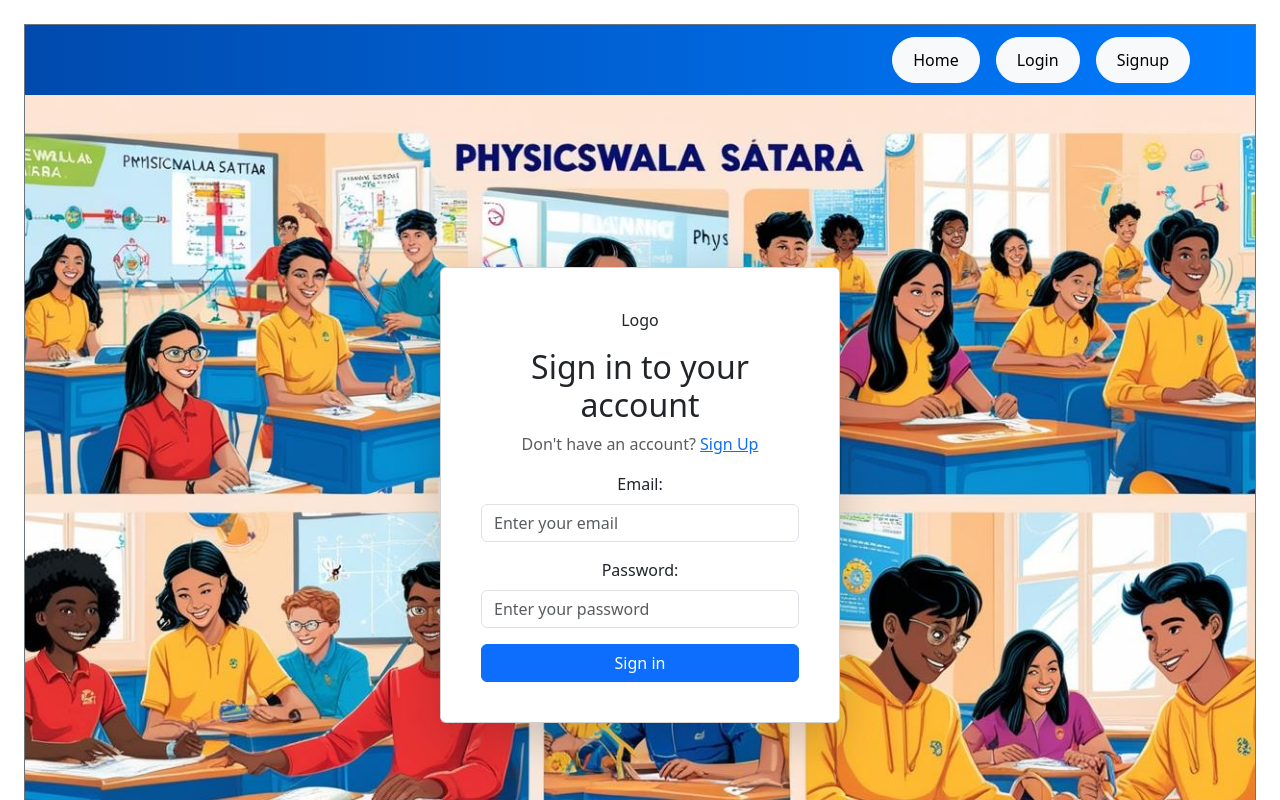
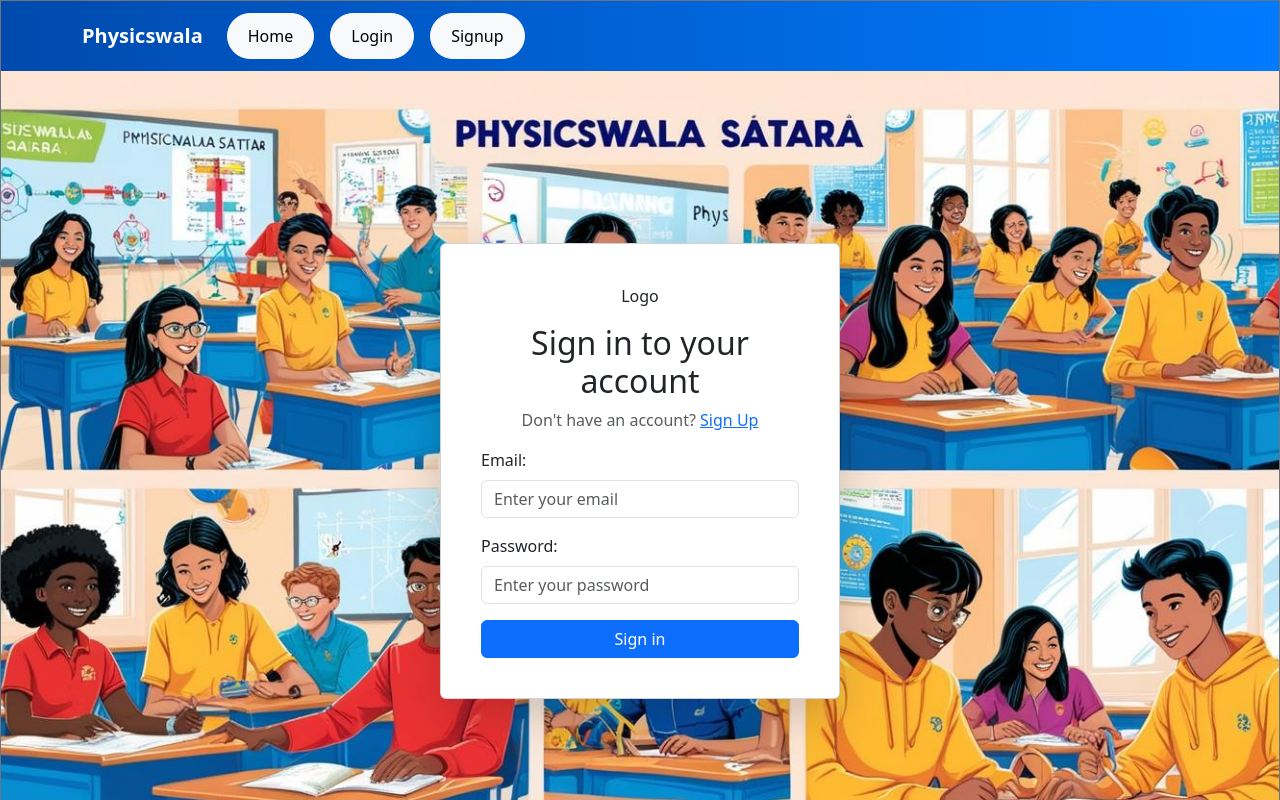
Before and after one commit to Abhitate2904/12MegaBlog, a React (Vite) app: page / in a window 1280 px wide. Shown: the top 800 px of the page. Built offline with nearby package versions, Linux system fonts and the light colour scheme; no server answers.

Commit message:
added username

```diff
--- a/src/App.css
+++ b/src/App.css
@@ -1,85 +1,31 @@
-#root {
-  max-width: 1280px;
-  margin: 0 auto;
-  padding: 1.5rem;
-  text-align: center;
+html, body, #root {
+  height: 100%;
+  margin: 0;
+  padding: 0;
 }
 
-/* Ensure the logo scales properly on mobile */
-.logo {
-  height: 5em; /* Reduced size for smaller screens */
-  max-width: 100%;
-  padding: 1em;
-  will-change: filter;
-  transition: filter 300ms, transform 200ms ease-in-out;
+.app-container {
+  display: flex;
+  flex-direction: column;
+  min-height: 100vh;
 }
 
-.logo:hover {
-  filter: drop-shadow(0 0 1.5em #646cffaa);
-  transform: scale(1.05); /* Slight scaling effect */
+.main-content {
+  flex-grow: 1;
+  overflow-y: auto;
+  padding-bottom: 60px; /* Prevents content from overlapping footer */
 }
 
-/* Separate React-specific hover effect */
-.logo.react:hover {
-  filter: drop-shadow(0 0 1.5em #61dafbaa);
+.fixed-header {
+  position: fixed;
+  top: 0;
+  width: 100%;
+  z-index: 1000;
 }
 
-/* Make animations smoother */
-@keyframes logo-spin {
-  from {
-    transform: rotate(0deg);
-  }
-  to {
-    transform: rotate(360deg);
-  }
+.fixed-footer {
+  position: fixed;
+  bottom: 0;
+  width: 100%;
+  z-index: 1000;
 }
-
-/* Reduce animation on mobile for better performance */
-@media (prefers-reduced-motion: no-preference) {
-  a:nth-of-type(2) .logo {
-    animation: logo-spin infinite 15s linear;
-  }
-}
-
-/* Adjust padding for smaller screens */
-.card {
-  padding: 1.5em;
-  border-radius: 10px;
-  background-color: #fff8dc; /* Light yellow background for better contrast */
-  box-shadow: 0px 4px 10px rgba(0, 0, 0, 0.1);
-}
-
-/* Make sure text is readable */
-.read-the-docs {
-  color: #e82525; /* Darker text for better readability */
-}
-
-/* Improve responsiveness */
-@media (max-width: 768px) {
-  #root {
-    padding: 1rem;
-  }
-
-  .logo {
-    height: 4em; /* Slightly smaller for mobile */
-  }
-
-  .card {
-    padding: 1.2em;
-  }
-}
-
-/* Extra small devices (phones) */
-@media (max-width: 480px) {
-  .logo {
-    height: 3.5em;
-  }
-
-  .card {
-    padding: 1em;
-  }
-
-  .read-the-docs {
-    font-size: 0.9rem; /* Slightly smaller text */
-  }
-}
--- a/src/App.jsx
+++ b/src/App.jsx
@@ -1,42 +1,42 @@
-import React, { useState, useEffect } from 'react'
-import { useDispatch } from 'react-redux'
-import './App.css'
-import authService from "./appwrite/auth"
-import {login, logout} from "./store/authSlice"
-import { Footer, Header } from './components'
-import { Outlet,useLocation } from 'react-router-dom'
+import React, { useState, useEffect } from "react";
+import { useDispatch } from "react-redux";
+import "./App.css";
+import authService from "./appwrite/auth";
+import { login, logout } from "./store/authSlice";
+import { Footer, Header } from "./components";
+import { Outlet, useLocation } from "react-router-dom";
 
 function App() {
-  const [loading, setLoading] = useState(true)
-  const dispatch = useDispatch()
+  const [loading, setLoading] = useState(true);
+  const dispatch = useDispatch();
   const location = useLocation();
-    const hideHeaderFooter = location.pathname.includes('/test/') || location.pathname.includes('/login') || location.pathname.includes('/signup');
+  const hideHeaderFooter =
+    location.pathname.includes("/test/") ||
+    location.pathname.includes("/login") ||
+    location.pathname.includes("/signup");
 
   useEffect(() => {
-    authService.getCurrentUser()
-    .then((userData) => {
-      if (userData) {
-        dispatch(login({userData}))
-      } else {
-        dispatch(logout())
-      }
-    })
-    .finally(() => setLoading(false))
-  }, [])
+    authService
+      .getCurrentUser()
+      .then((userData) => {
+        if (userData) {
+          dispatch(login({ userData }));
+        } else {
+          dispatch(logout());
+        }
+      })
+      .finally(() => setLoading(false));
+  }, []);
 
   return !loading ? (
-    <div className="min-vh-100 d-flex flex-column bg-light border border-secondary">
-    <div className="w-100">
-      {!hideHeaderFooter && <Header />}
-      <main className="flex-grow-1">
+    <div className="app-container bg-light border border-secondary">
+      {!hideHeaderFooter && <Header className="fixed-header" />}
+      <main className="main-content">
         <Outlet />
       </main>
-      {!hideHeaderFooter && <Footer />}
+      {!hideHeaderFooter && <Footer className="fixed-footer" />}
     </div>
-  </div>
-
-
-  ) : null
+  ) : null;
 }
 
-export default App
+export default App;
--- a/src/components/DisplayTests.jsx
+++ b/src/components/DisplayTests.jsx
@@ -12,8 +12,8 @@
       border: "2px solid #388E3C",
     },
     NotAttempted: {
-      background: "linear-gradient(135deg, #FF9800, #FFB74D)", // Orange for pending
-      border: "2px solid #F57C00",
+      background: "linear-gradient(135deg,rgb(246, 45, 5), #FFB74D)", // Orange for pending
+      border: "2px solidrgb(245, 45, 0)",
     },
     NotStarted: {
       background: "linear-gradient(135deg, #2196F3, #64B5F6)", // Blue for not started
--- a/src/components/Header/Header.jsx
+++ b/src/components/Header/Header.jsx
@@ -1,12 +1,25 @@
-import React from "react";
+import {React,useEffect,useState} from "react";
 import { Container, Navbar, Nav, Button } from "react-bootstrap";
 import { Link, useNavigate } from "react-router-dom";
 import { useSelector } from "react-redux";
 import LogoutBtn from "./LogoutBtn";
+import authService from "../../appwrite/auth";
+
 
 function Header() {
   const authStatus = useSelector((state) => state.auth.status);
   const navigate = useNavigate();
+ const [username, setUsername] = useState("");
+
+  useEffect(() => {
+    if (authStatus) {
+      authService.getCurrentUser().then((user) => {
+        if (user) {
+          setUsername(user.name); // Assuming the user object has a 'name' field
+        }
+      });
+    }
+  }, [authStatus]);
 
   const navItems = [
 
@@ -27,9 +40,11 @@
     sticky="top"
   >
     <Container>
+      {/* Left-aligned navigation items */}
+      <Navbar.Brand className="fw-bold text-white">Physicswala</Navbar.Brand>
       <Navbar.Toggle aria-controls="navbar-nav" />
       <Navbar.Collapse id="navbar-nav">
-          <Nav className="ms-auto">
+        <Nav className="me-auto"> {/* Aligns items to the left */}
           {navItems.map(
             (item) =>
               item.active && (
@@ -55,14 +70,18 @@
                 </Nav.Item>
               )
           )}
+        </Nav>
 
-            {authStatus && (
-              <Nav.Item className="mx-2">
-                {authStatus && (
-              <Nav.Item className="mx-2">
-                <LogoutBtn />
+        {/* Right-aligned username and logout button */}
+        <Nav className="ms-auto d-flex align-items-center">
+          {authStatus && username && (
+            <Nav.Item className="mx-3 text-white fw-bold">
+              Welcome, {username}
             </Nav.Item>
           )}
+          {authStatus && (
+            <Nav.Item>
+              <LogoutBtn />
             </Nav.Item>
           )}
         </Nav>
```
Lines whose indentation alone changed are shown as unchanged.
